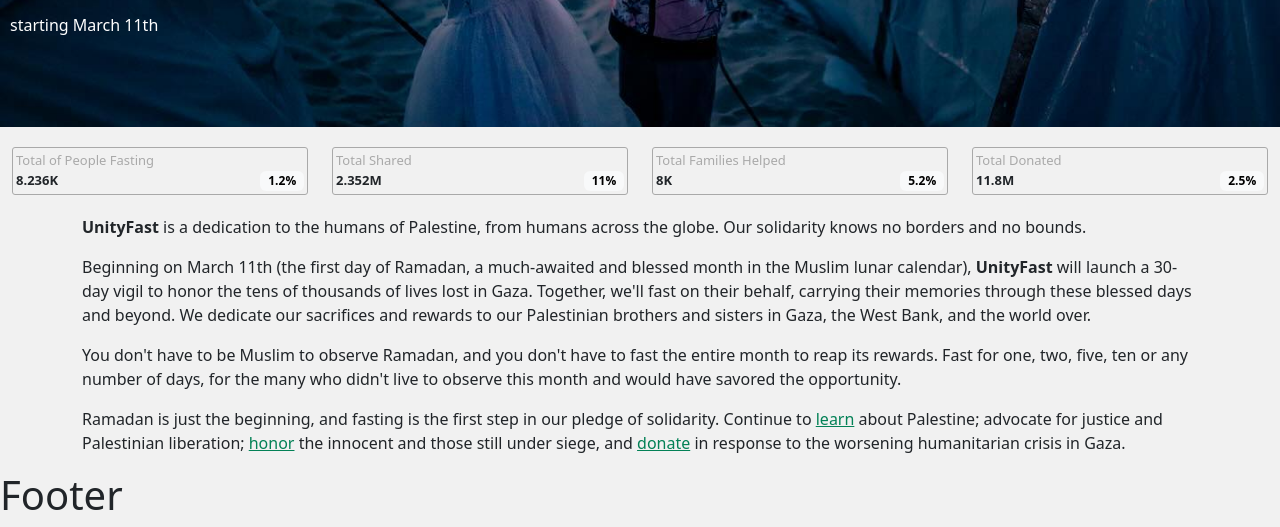
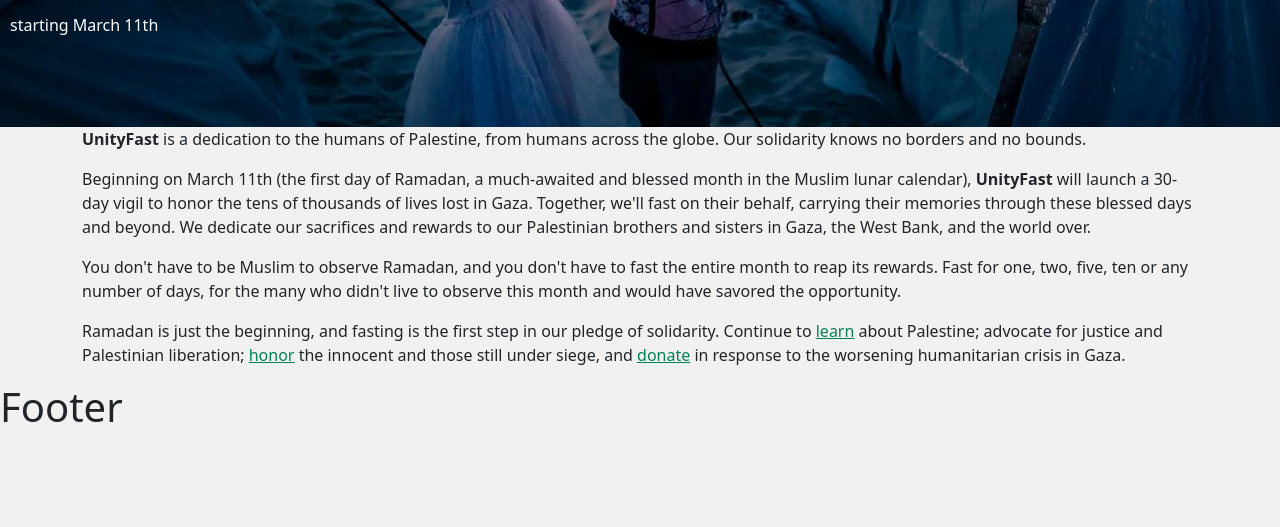
Before and after one commit to mhyder1/unity-fast-html, a plain HTML site: page about.html in a window 1280 px wide. Shown: the part 373-900 px from the top of the page. After the commit the page ends 812 px from the top, so only its background shows below. Drawn offline with nearby package versions, Linux system fonts and the light colour scheme.

Commit message:
updated links

```diff
--- a/about.html
+++ b/about.html
@@ -16,55 +16,17 @@
       <div class="">
         <div class="header">
           <div style="display: flex; justify-content: space-between">
-            <a href="/"
+            <a href="/unity-fast-html"
               ><img
-                src="/images/transparent_logo.webp"
+                src="images/transparent_logo.webp"
                 alt="Unity Fast logo"
                 class="header-logo"
             /></a>
-            <a href="/about"><button class="btn btn-light">About</button></a>
+            <a href="/unity-fast-html/about"><button class="btn btn-light">About</button></a>
           </div>
           <h1>Unity Fast: <br />A 30-Day Vigil Honoring Lives Lost in Gaza</h1>
           <p>Join UnityFast - a 30 day Ramadan vigil</p>
           <p>starting March 11th</p>
-        </div>
-        <div class="row stats">
-          <div class="col-sm-6 col-lg-3">
-            <div class="stat">
-              <p class="stat-title">Total of People Fasting</p>
-              <section class="stat-numbers">
-                <span class="stat-number">8.236K</span
-                ><span class="badge text-bg-light">1.2%</span>
-              </section>
-            </div>
-          </div>
-          <div class="col-sm-6 col-lg-3">
-            <div class="stat">
-              <p class="stat-title">Total Shared</p>
-              <section class="stat-numbers">
-                <span class="stat-number">2.352M</span
-                ><span class="badge text-bg-light">11%</span>
-              </section>
-            </div>
-          </div>
-          <div class="col-sm-6 col-lg-3">
-            <div class="stat">
-              <p class="stat-title">Total Families Helped</p>
-              <section class="stat-numbers">
-                <span class="stat-number">8K</span
-                ><span class="badge text-bg-light">5.2%</span>
-              </section>
-            </div>
-          </div>
-          <div class="col-sm-6 col-lg-3">
-            <div class="stat">
-              <p class="stat-title">Total Donated</p>
-              <section class="stat-numbers">
-                <span class="stat-number">11.8M</span
-                ><span class="badge text-bg-light">2.5%</span>
-              </section>
-            </div>
-          </div>
         </div>
         <div class="container">
           <p>
```
